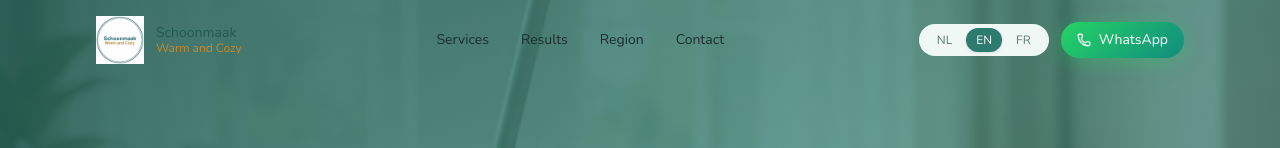
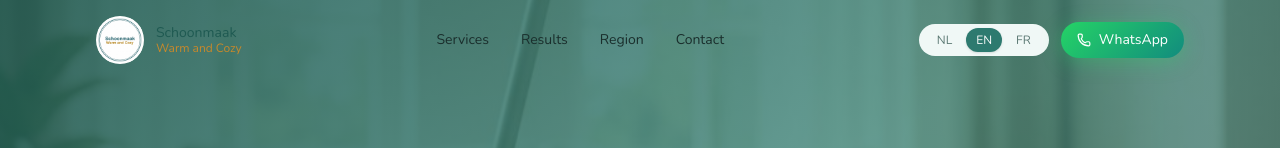
Before and after one commit to pyroua/warmandcozy, a Next.js app: page /en in a window 1280 px wide. Shown: the top 148 px of the page. Built offline with nearby package versions, Linux system fonts and the light colour scheme.

Commit message:
fix: round logo in header + fix logo link locale prefix

```diff
--- a/src/components/Header.tsx
+++ b/src/components/Header.tsx
@@ -62,13 +62,13 @@ export default function Header() {
       <div className="max-w-6xl mx-auto px-4 sm:px-6 lg:px-8">
         <div className="flex items-center justify-between h-16 md:h-20">
           {/* Logo */}
-          <Link href={`/${locale === 'nl' ? '' : locale}`} className="flex items-center gap-3">
-            <div className="relative w-10 h-10 md:w-12 md:h-12 flex-shrink-0">
+          <Link href={`/${locale}/`} className="flex items-center gap-3">
+            <div className="relative w-10 h-10 md:w-12 md:h-12 flex-shrink-0 rounded-full overflow-hidden bg-white">
               <Image
                 src="/images/logo.png"
                 alt="Warm and Cozy Logo"
                 fill
-                className="object-contain"
+                className="object-contain p-0.5"
                 priority
               />
             </div>
```
